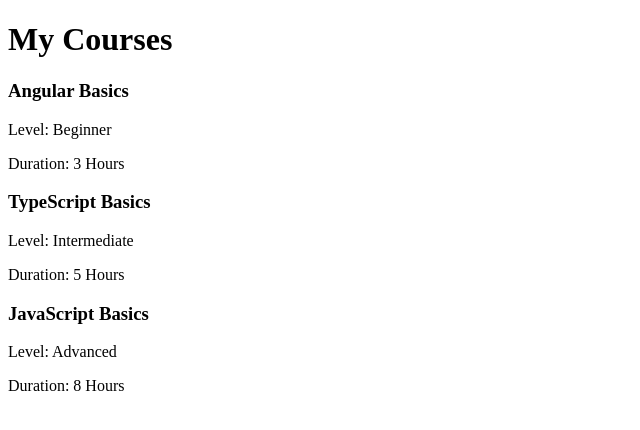
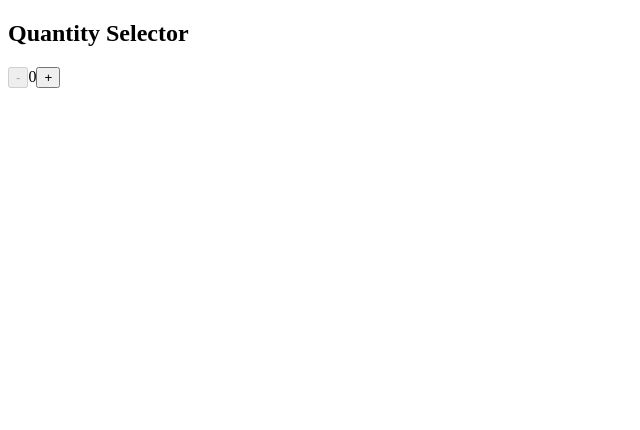
Before and after one commit to Ridd07/angular-interview-lab, an Angular app: page / in a window 1280 px wide. Shown: the top 430 px of the page, without its empty margins (0-640 px from the left). Built offline with nearby package versions, Linux system fonts and the light colour scheme.

Commit message:
Add task 3 quantity selector

```diff
--- a/src/app/app.html
+++ b/src/app/app.html
@@ -1,4 +1 @@
-<h1> My Courses</h1>
-<app-course-card [course] ="course"></app-course-card>
-<app-course-card [course] ="course2"></app-course-card>
-<app-course-card [course] ="course3"></app-course-card>
+<app-quantity-selector></app-quantity-selector>
--- a/src/app/app.ts
+++ b/src/app/app.ts
@@ -1,10 +1,9 @@
 import { Component } from '@angular/core';
-
-import { CourseCard } from './course-card/course-card';
+import { QuantitySelector } from './quantity-selector/quantity-selector';
 
 @Component({
   selector: 'app-root',
-  imports: [CourseCard],
+  imports: [QuantitySelector],
   templateUrl: './app.html',
   styleUrl: './app.css'
 })
@@ -12,21 +11,4 @@ import { CourseCard } from './course-card/course-card';
 
 export class App {
 
-  course = {
-    title: 'Angular Basics',
-    level: 'Beginner',
-    duration: '3 Hours'
-  };
-
-  course2 = {
-    title: 'TypeScript Basics',
-    level: 'Intermediate',
-    duration: '5 Hours'
-  };
-
-  course3 = {
-    title: 'JavaScript Basics',
-    level: 'Advanced',
-    duration: '8 Hours'
-  };
 }
--- a/src/app/course-card/course-card.html
+++ /dev/null
@@ -1,5 +0,0 @@
-<div class="card">
-    <h3>{{ course.title }}</h3>
-    <p>Level: {{course.level}}</p>
-    <p>Duration: {{ course.duration }}</p>
-</div>
--- /dev/null
+++ b/src/app/quantity-selector/quantity-selector.html
@@ -0,0 +1,8 @@
+<h2>Quantity Selector</h2>
+<button
+(click)="decrease()"
+[disabled]="quantity === 0" > - </button>
+
+<span>{{ quantity }}</span>
+
+<button (click)="increase()">+</button>
--- /dev/null
+++ b/src/app/quantity-selector/quantity-selector.ts
@@ -0,0 +1,21 @@
+import { Component } from '@angular/core';
+
+@Component({
+  imports: [],
+  selector: 'app-quantity-selector',
+  styleUrl: './quantity-selector.css',
+  templateUrl: './quantity-selector.html',
+})
+export class QuantitySelector {
+  quantity = 0;
+
+  increase(){
+    this.quantity++;
+  }
+
+  decrease(){
+    if (this.quantity >0){
+      this.quantity--;
+    }
+  }
+}
```
Also changed, not shown: src/app/course-card/course-card.ts (deleted, +0 -17 lines), src/app/quantity-selector/quantity-selector.css (added), 2 other files (tests, documents, lock files or other folders).
